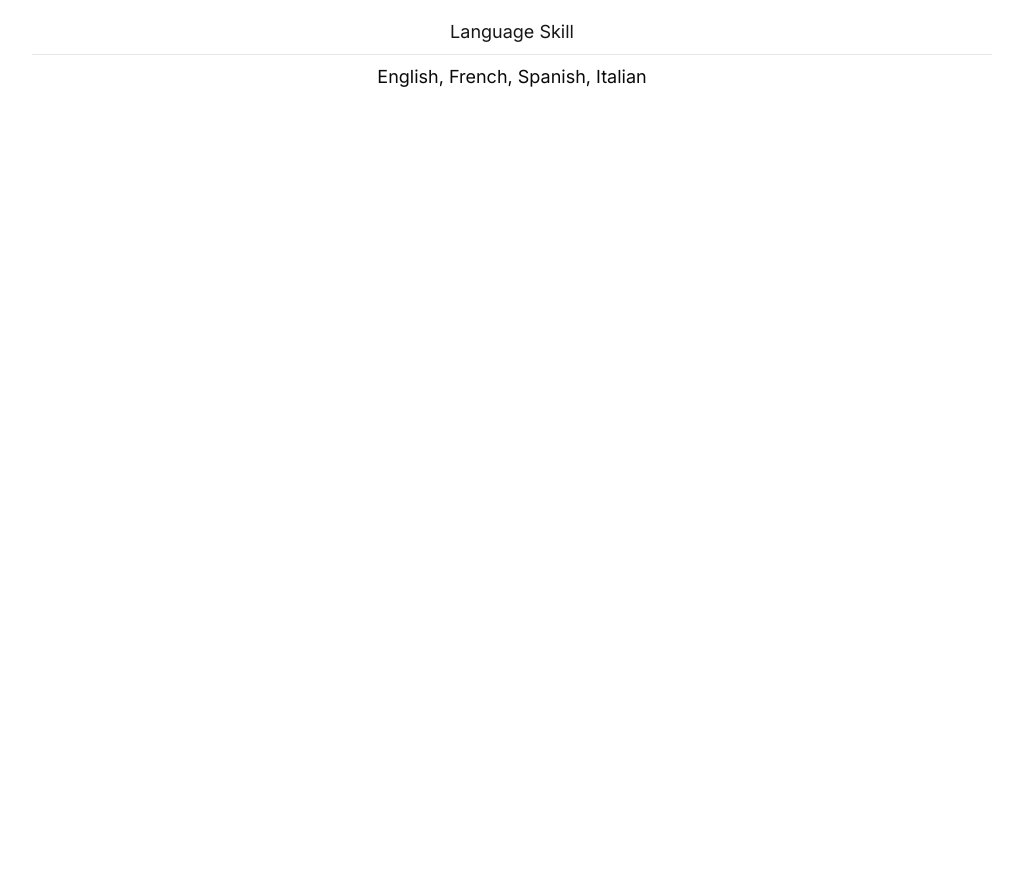
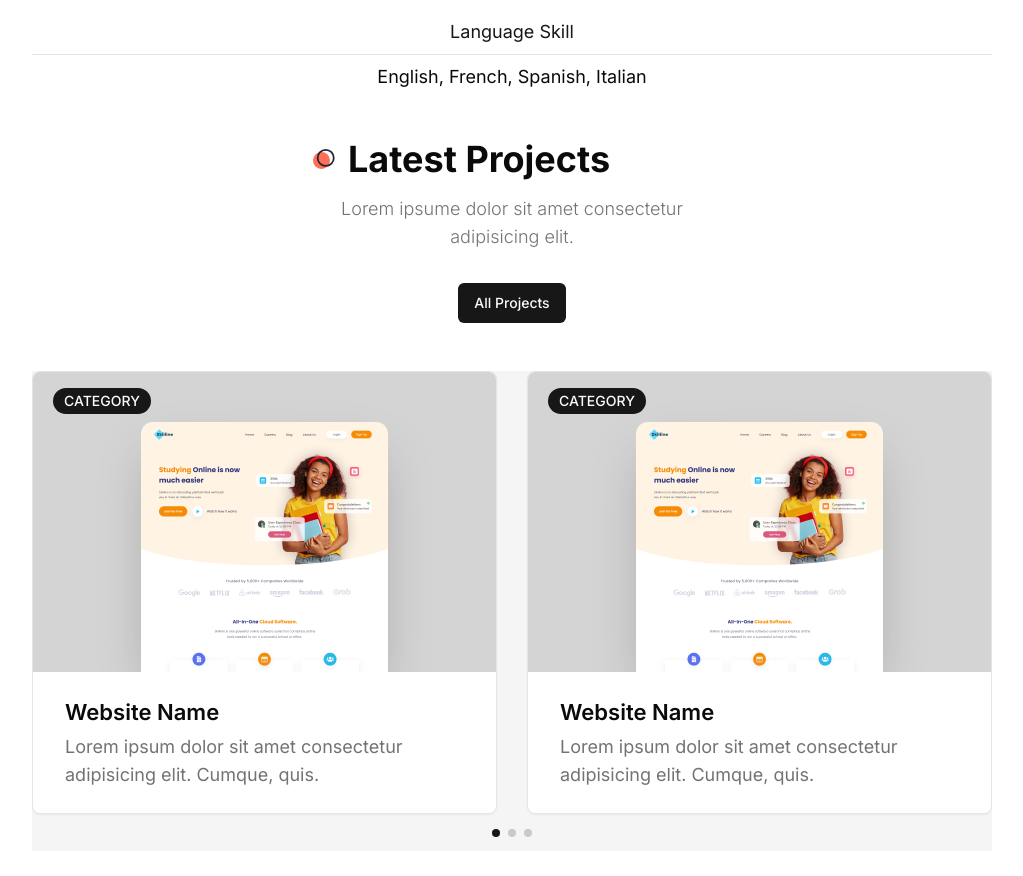
Before and after one commit to EMCaranto/em-caranto, a Next.js app: page / in a window 1280 px wide. Shown: the part 1320-2196 px from the top of the page, without its empty margins (128-1151 px from the left). Built offline with nearby package versions, Linux system fonts and the light colour scheme.

Commit message:
:hammer: Add project work section on home page

```diff
--- a/src/app/( home )/page.tsx
+++ b/src/app/( home )/page.tsx
@@ -4,12 +4,14 @@ import React from 'react'
 // Components
 import About from '@/components/global/about'
 import Hero from '@/components/global/hero'
+import Work from '@/components/global/work'
 
 export default function HomePage() {
   return (
     <main>
       <Hero />
       <About />
+      <Work />
     </main>
   )
 }
--- /dev/null
+++ b/src/components/global/project-card.tsx
@@ -0,0 +1,70 @@
+// React JS
+import React from 'react'
+
+// Next JS
+import Image from 'next/image'
+import Link from 'next/link'
+
+// Dependencies
+import { GithubIcon, LinkIcon } from 'lucide-react'
+
+// Components
+import { Card, CardHeader } from '@/components/ui/card'
+import { Badge } from '@/components/ui/badge'
+
+interface Project {
+  image: string
+  category: string
+  name: string
+  description: string
+  link: string
+  github: string
+}
+
+interface ProjectCardProps {
+  project: Project
+}
+
+const ProjectCard = ({ project }: ProjectCardProps) => {
+  return (
+    <Card className="group relative overflow-hidden">
+      <CardHeader className="p-0">
+        {/** cover image */}
+        <div className="xl:bg-project-bg-light xl:dark:bg-project-bg-dark relative flex h-[300px] w-full items-center justify-center overflow-hidden bg-neutral-300 dark:bg-secondary/40 xl:bg-[110%] xl:bg-no-repeat ">
+          <Image
+            className="absolute bottom-0 shadow-2xl"
+            src={project.image}
+            alt="project_image"
+            height={250}
+            width={247}
+            priority
+          />
+          {/** links */}
+          <div className="flex gap-x-4">
+            <Link
+              className="flex h-[54px] w-[54px] scale-0 items-center justify-center rounded-full bg-secondary opacity-0 transition-all duration-300 group-hover:scale-100 group-hover:opacity-100"
+              href={project.link}
+            >
+              <LinkIcon />
+            </Link>
+            <Link
+              className="flex h-[54px] w-[54px] scale-0 items-center justify-center rounded-full bg-secondary opacity-0 transition-all duration-300 group-hover:scale-100 group-hover:opacity-100"
+              href={project.github}
+            >
+              <GithubIcon />
+            </Link>
+          </div>
+        </div>
+      </CardHeader>
+      <div className="h-full px-8 py-6">
+        <Badge className="absolute left-5 top-4 mb-2 text-sm font-medium uppercase">
+          {project.category}
+        </Badge>
+        <h4 className="custom-h4 mb-1">{project.name}</h4>
+        <p className="text-lg text-muted-foreground">{project.description}</p>
+      </div>
+    </Card>
+  )
+}
+
+export default ProjectCard
--- /dev/null
+++ b/src/components/global/work.tsx
@@ -0,0 +1,109 @@
+'use client'
+
+// React JS
+import React from 'react'
+
+// Next JS
+import Link from 'next/link'
+
+// Dependencies
+import 'swiper/css'
+import 'swiper/css/pagination'
+
+import { Pagination } from 'swiper/modules'
+
+// Components
+import ProjectCard from '@/components/global/project-card'
+import { Button } from '@/components/ui/button'
+
+// Swiper Components
+import { Swiper, SwiperSlide } from 'swiper/react'
+
+const projectData = [
+  {
+    image: '/assets/work/3.png',
+    category: 'Category',
+    name: 'Website Name',
+    description:
+      'Lorem ipsum dolor sit amet consectetur adipisicing elit. Cumque, quis.',
+    link: '/',
+    github: '/',
+  },
+  {
+    image: '/assets/work/3.png',
+    category: 'Category',
+    name: 'Website Name',
+    description:
+      'Lorem ipsum dolor sit amet consectetur adipisicing elit. Cumque, quis.',
+    link: '/',
+    github: '/',
+  },
+  {
+    image: '/assets/work/3.png',
+    category: 'Category',
+    name: 'Website Name',
+    description:
+      'Lorem ipsum dolor sit amet consectetur adipisicing elit. Cumque, quis.',
+    link: '/',
+    github: '/',
+  },
+  {
+    image: '/assets/work/3.png',
+    category: 'Category',
+    name: 'Website Name',
+    description:
+      'Lorem ipsum dolor sit amet consectetur adipisicing elit. Cumque, quis.',
+    link: '/',
+    github: '/',
+  },
+  {
+    image: '/assets/work/3.png',
+    category: 'Category',
+    name: 'Website Name',
+    description:
+      'Lorem ipsum dolor sit amet consectetur adipisicing elit. Cumque, quis.',
+    link: '/',
+    github: '/',
+  },
+]
+
+const Work = () => {
+  return (
+    <section className="relative mb-12 xl:mb-48">
+      <div className="container mx-auto">
+        {/** text */}
+        <div className="mx-auto mb-12 flex max-w-[400px] flex-col justify-center text-center xl:mx-0 xl:h-[400px] xl:items-start xl:text-left">
+          <h2 className="custom-section-title mb-4">Latest Projects</h2>
+          <p className="custom-subtitle mb-8">
+            Lorem ipsume dolor sit amet consectetur adipisicing elit.
+          </p>
+          <Link href={'/projects'}>
+            <Button>All Projects</Button>
+          </Link>
+        </div>
+        {/** slider */}
+        <div className="right-0 top-0 xl:absolute xl:max-w-[1000px]">
+          <Swiper
+            className="h-[480px] bg-neutral-100"
+            slidesPerView={1}
+            spaceBetween={30}
+            modules={[Pagination]}
+            pagination={{ clickable: true }}
+            breakpoints={{ 640: { slidesPerView: 2 } }}
+          >
+            {/** display 4 projects */}
+            {projectData.slice(0, 4).map((project) => {
+              return (
+                <SwiperSlide key={project.link}>
+                  <ProjectCard project={project} />
+                </SwiperSlide>
+              )
+            })}
+          </Swiper>
+        </div>
+      </div>
+    </section>
+  )
+}
+
+export default Work
--- a/src/styles/globals.css
+++ b/src/styles/globals.css
@@ -108,3 +108,10 @@ body,
 .custom-section-title {
   @apply relative flex w-max items-center justify-between gap-x-3 text-4xl font-bold before:h-[24px] before:w-[24px] before:bg-dot-light before:bg-center before:bg-no-repeat before:dark:bg-dot-dark;
 }
+
+/* swiper bullet styles */
+.swiper-horizontal > .section-pagination-bullets.swiper-pagination-bullet,
+.swiper-pagination-horizontal.swiper-pagination-bullets
+  .swiper-pagination-bullet {
+  @apply bg-primary;
+}
--- a/tailwind.config.ts
+++ b/tailwind.config.ts
@@ -85,6 +85,8 @@ const config = {
         'about-shape-dark': 'url(/assets/about/shape-dark.svg)',
         'dot-light': 'url(/assets/dots-light.svg)',
         'dot-dark': 'url(/assets/dots-dark.svg)',
+        'project-bg-light': 'url(/assets/work/project-bg-light.png)',
+        'project-bg-dark': 'url(/assets/work/project-bg-dark.png)',
       },
     },
   },
```
